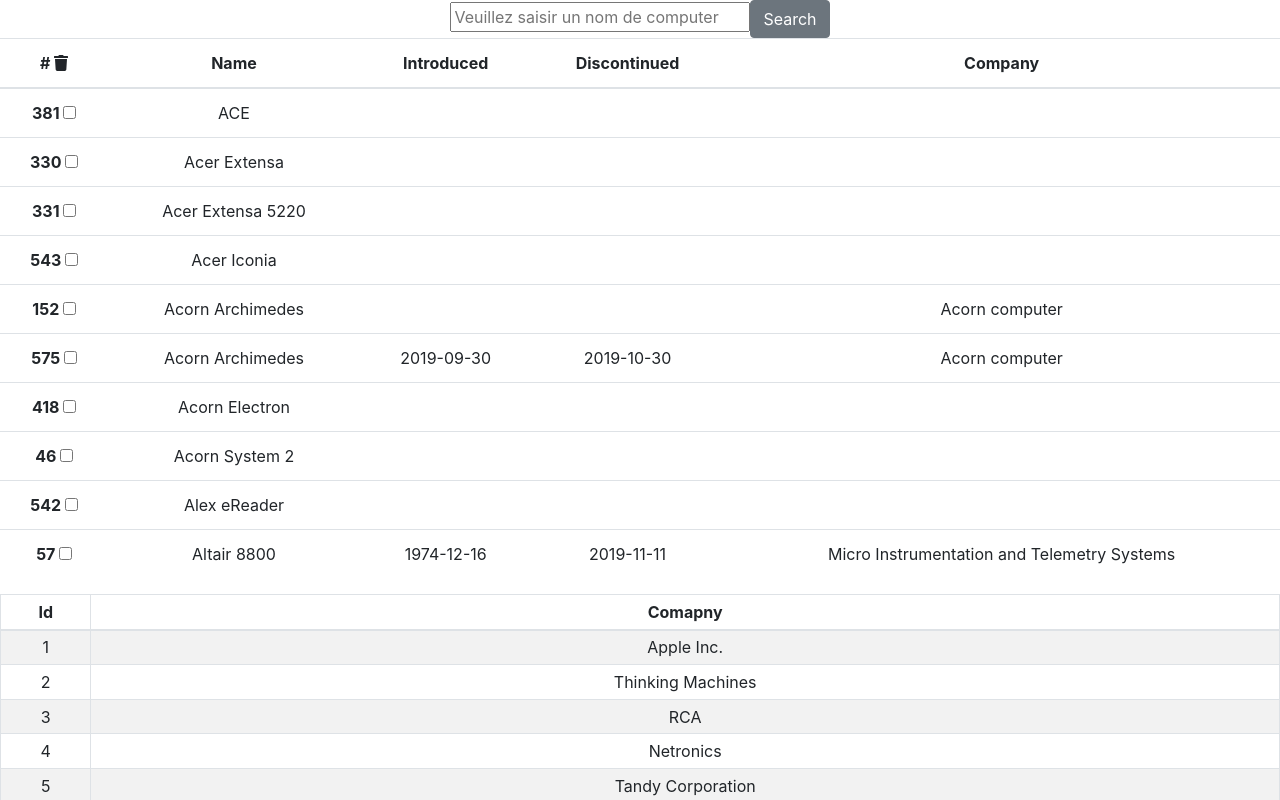
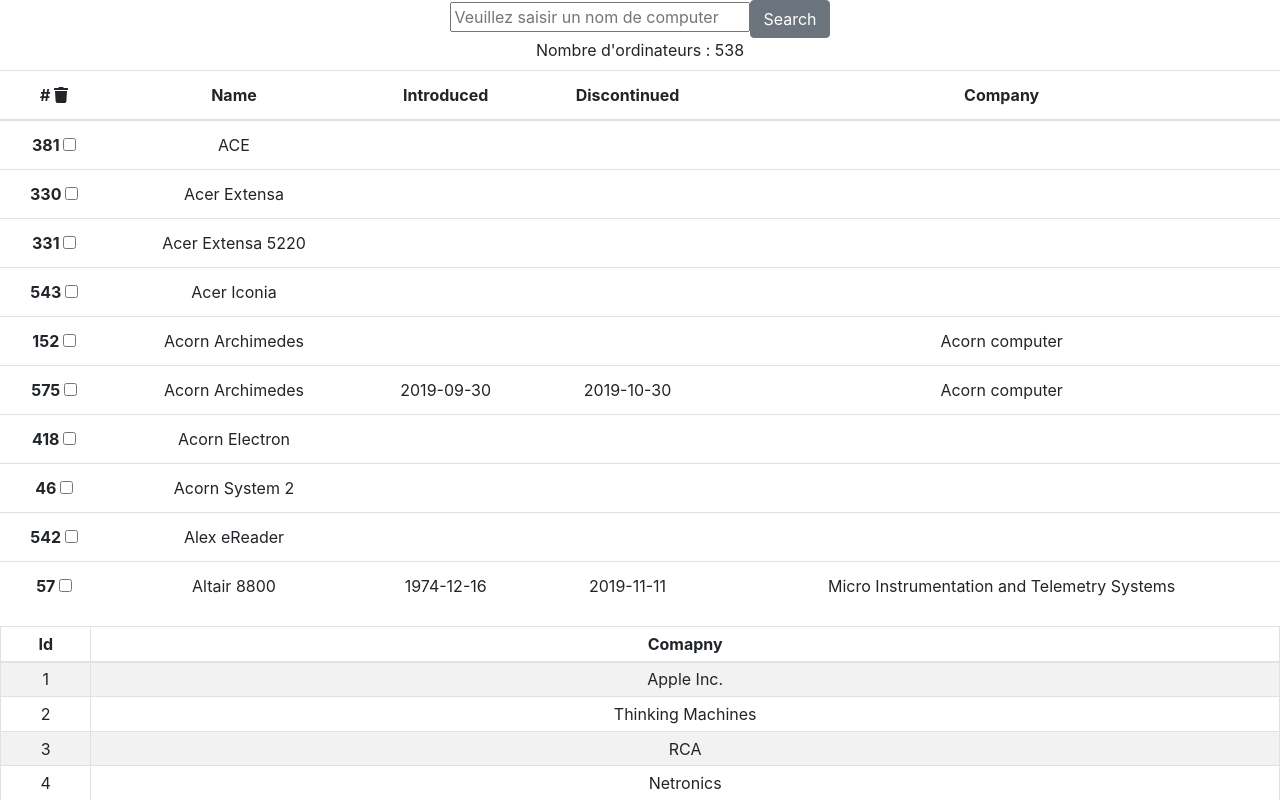
Before and after one commit to AbdelilahRami/front-computer-database, a React (Create React App) app: page / in a window 1280 px wide. Shown: the top 800 px of the page. Built offline with nearby package versions, Linux system fonts and the light colour scheme.

Commit message:
Adding the count of computers

```diff
--- a/src/Computers.hook.js
+++ b/src/Computers.hook.js
@@ -11,3 +11,6 @@
 export function searchName(champ){
     console.log(champ)
 }
+export function countComputers(){
+   return(MOCK_COMPUTERS.nb_computer)
+}
--- a/src/Computers.js
+++ b/src/Computers.js
@@ -1,10 +1,10 @@
 import React , { useState } from 'react';
-import { useComputers,deleteComputers,searchName } from './Computers.hook.js'
+import { useComputers,deleteComputers,searchName, countComputers } from './Computers.hook.js'
 import  Computer  from './Computer'
 import { Table } from 'reactstrap';
 import { faTrash } from '@fortawesome/free-solid-svg-icons';
 import { FontAwesomeIcon } from '@fortawesome/react-fontawesome';
-import { Input , Button } from 'reactstrap';
+import { Input , Button , Label} from 'reactstrap';
 
 export function Computers(){
 
@@ -12,6 +12,7 @@
   console.log(useComputers())
 
   const [computers]=useState(useComputers())
+  const count=useState(countComputers())
 
   let ids=[]
 
@@ -44,6 +45,8 @@
         <input style={{width:"300px",align:"center"}} type="text" placeholder="Veuillez saisir un nom de computer " onChange={event =>setchampSearch(event.target.value)} />
         <Button onClick={() => showName()}>  Search </Button>
         <br/>
+         <Label> Nombre d'ordinateurs : {count} </Label>
+        <br/>
           <Table>
             <thead>
               <tr>
```
